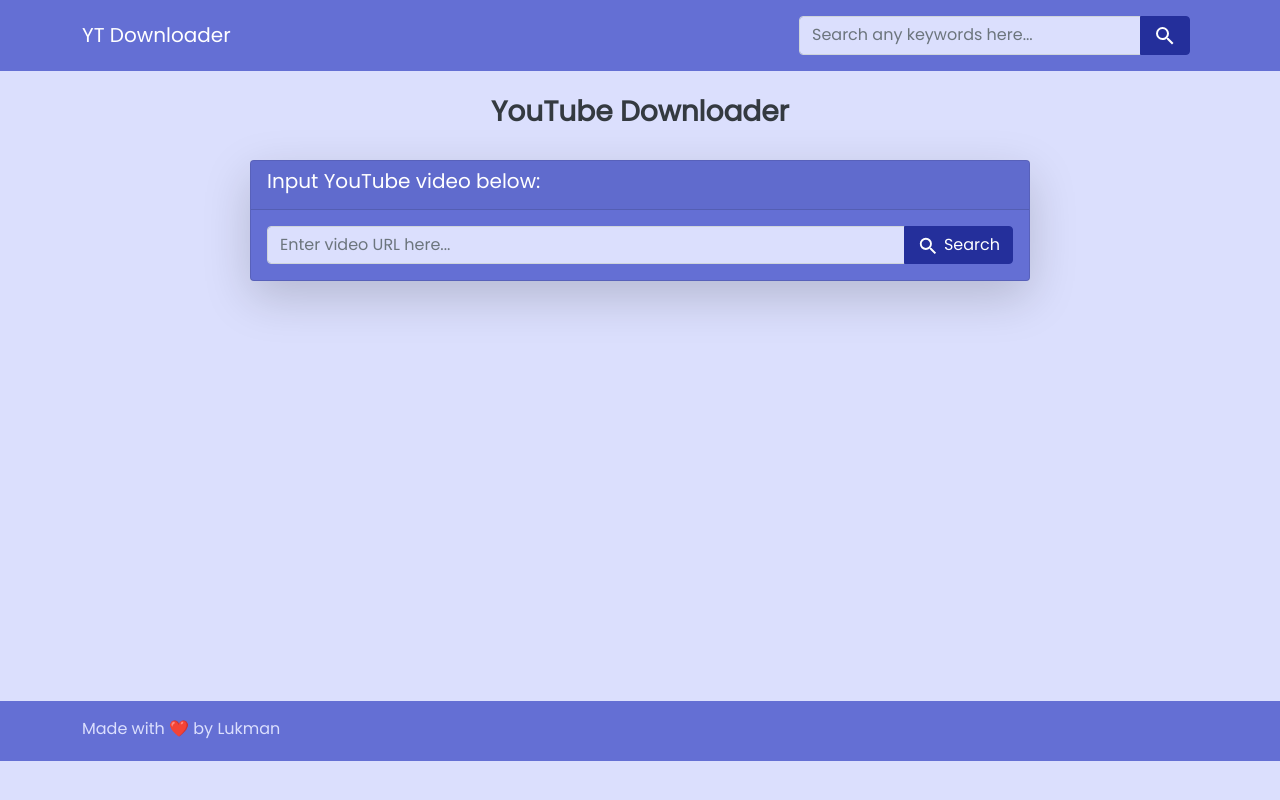
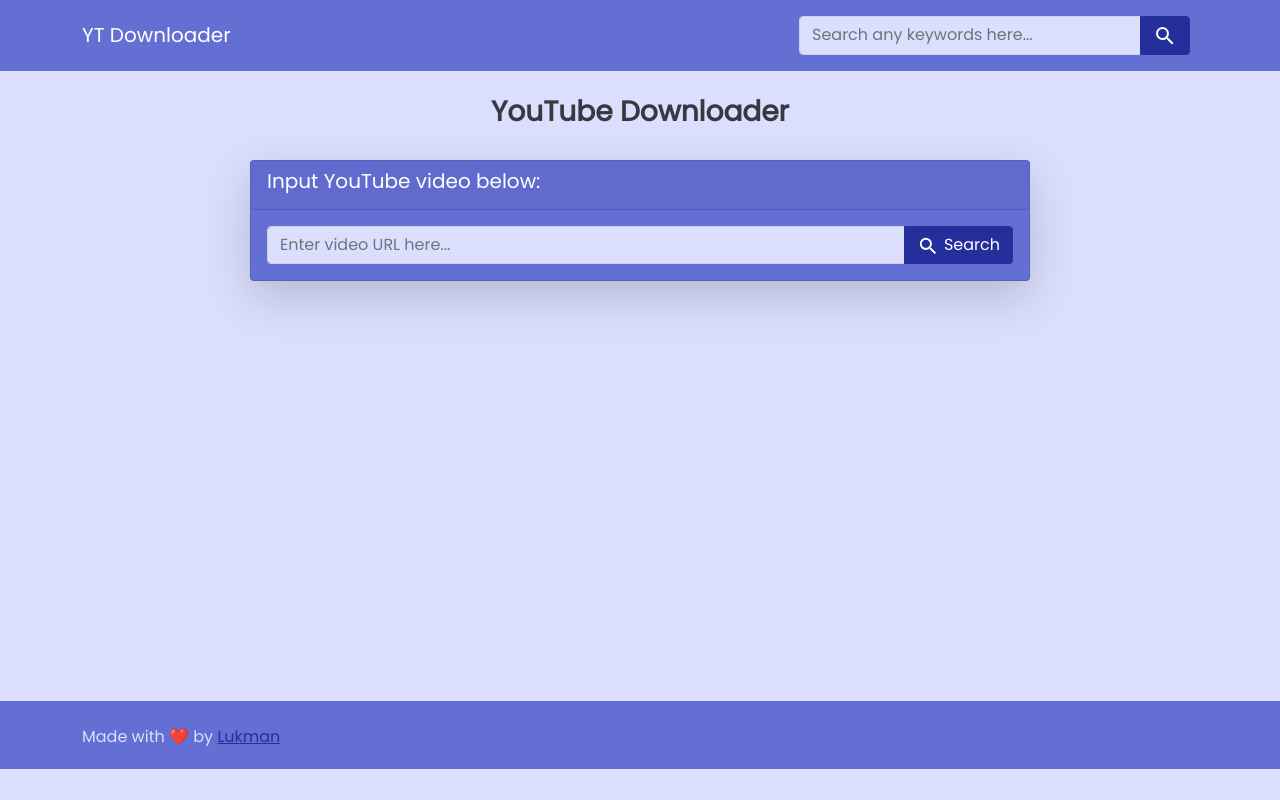
Before and after one commit to Lukman350/yt-downloader, a Next.js app: page / in a window 1280 px wide. Built offline with nearby package versions, Linux system fonts and the light colour scheme.

Commit message:
fix footer

```diff
--- a/src/components/Layout/index.tsx
+++ b/src/components/Layout/index.tsx
@@ -28,7 +28,7 @@
 
       <footer className="position-relative left-0 right-0 bottom-0 bg-secondary text-light w-100">
         <Container fluid="sm">
-          <section className="pt-3 pb-1">
+          <section className="pt-4 pb-1">
             <p>
               Made with{" "}
               <span role="img" aria-label="heart">
@@ -37,7 +37,7 @@
               by{" "}
               <a
                 href="https://instagram.com/lukmaan.24"
-                className="link-light text-decoration-none"
+                className="link-primary text-decoration-underline"
                 target="_blank"
                 rel="noreferrer"
               >
```
